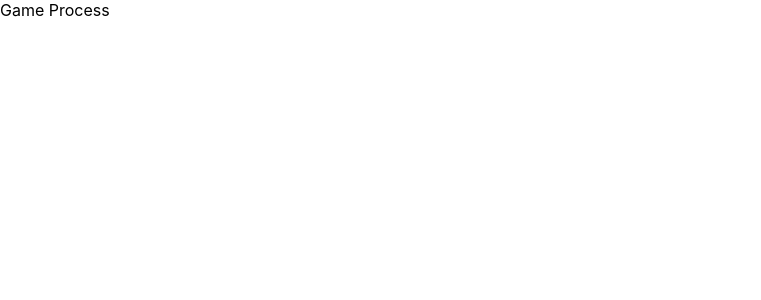
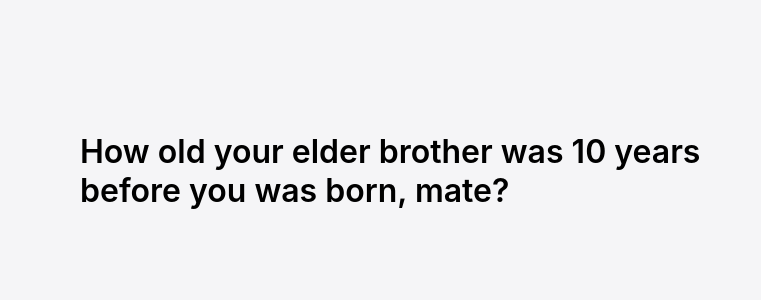
Before and after one commit to romanchenkopavel/billionare-app, a React (Create React App) app: page / in a window 1280 px wide. Both pictures are taken after a click on the button "Start". Shown: the top 300 px of the page, without its empty margins (0-761 px from the left). Built offline with nearby package versions, Linux system fonts and the light colour scheme.

Commit message:
feat: add playing component

```diff
--- /dev/null
+++ b/src/views/playing/components/playing.module.css
@@ -0,0 +1,29 @@
+@import '~styles/vars.css';
+
+.container {
+  display: flex;
+  height: 100%;
+}
+
+.qaSection {
+  height: 100%;
+  display: flex;
+  background-color: var(--black-5);
+  flex-direction: column;
+  padding: 122px 80px;
+  justify-content: space-between;
+}
+
+.question {
+  display: flex;
+  margin-top: 10px;
+  font-weight: 600;
+  font-size: 32px;
+  max-width: 624px;
+}
+
+.options {
+  display: flex;
+  flex-wrap: wrap;
+  row-gap: 30px;
+}
--- a/src/views/playing/components/playing.tsx
+++ b/src/views/playing/components/playing.tsx
@@ -1,5 +1,20 @@
+import Options from './options';
+
+import styles from './playing.module.css';
+import Rewards from './rewards';
+
 function Playing() {
-  return <div>Game Process</div>;
+  return (
+    <div className={styles.container}>
+      <div className={styles.qaSection}>
+        <span className={styles.question}>
+          How old your elder brother was 10 years before you was born, mate?
+        </span>
+        <Options />
+      </div>
+      <Rewards />
+    </div>
+  );
 }
 
 export default Playing;
```
